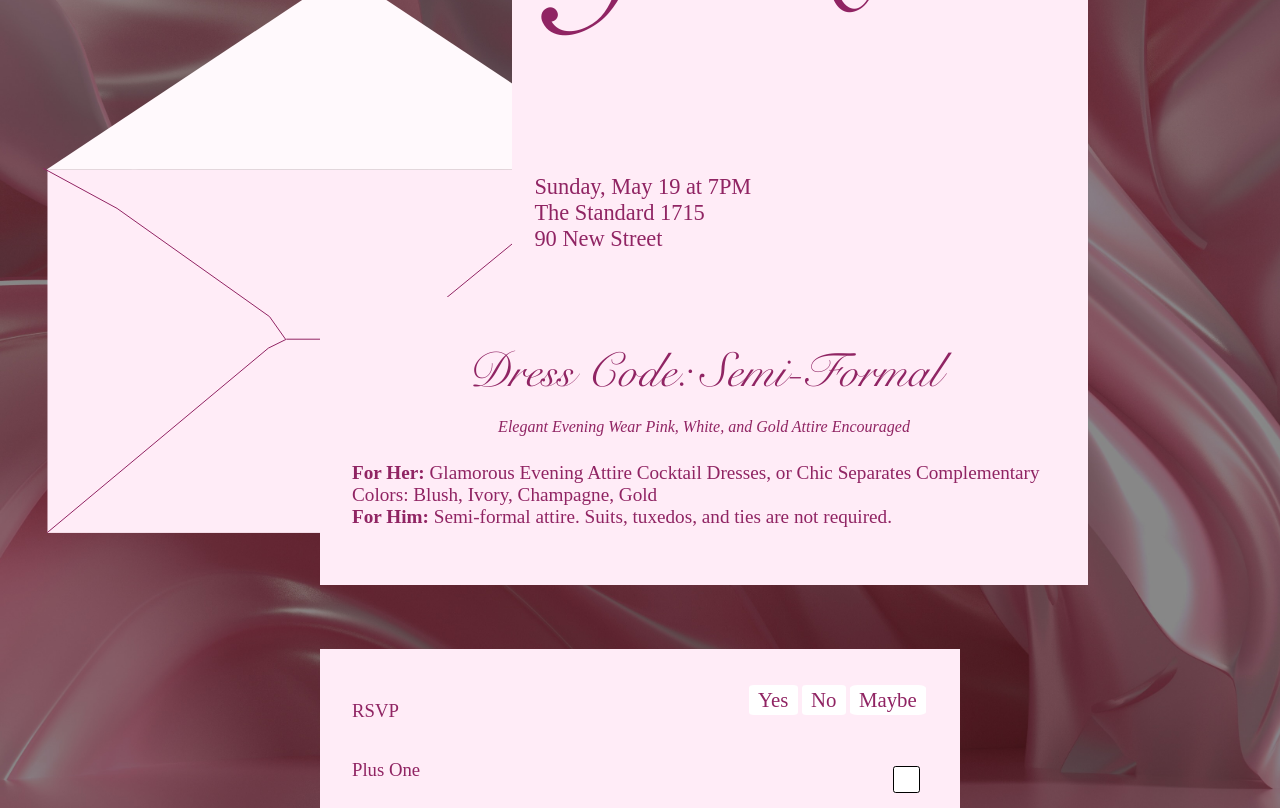
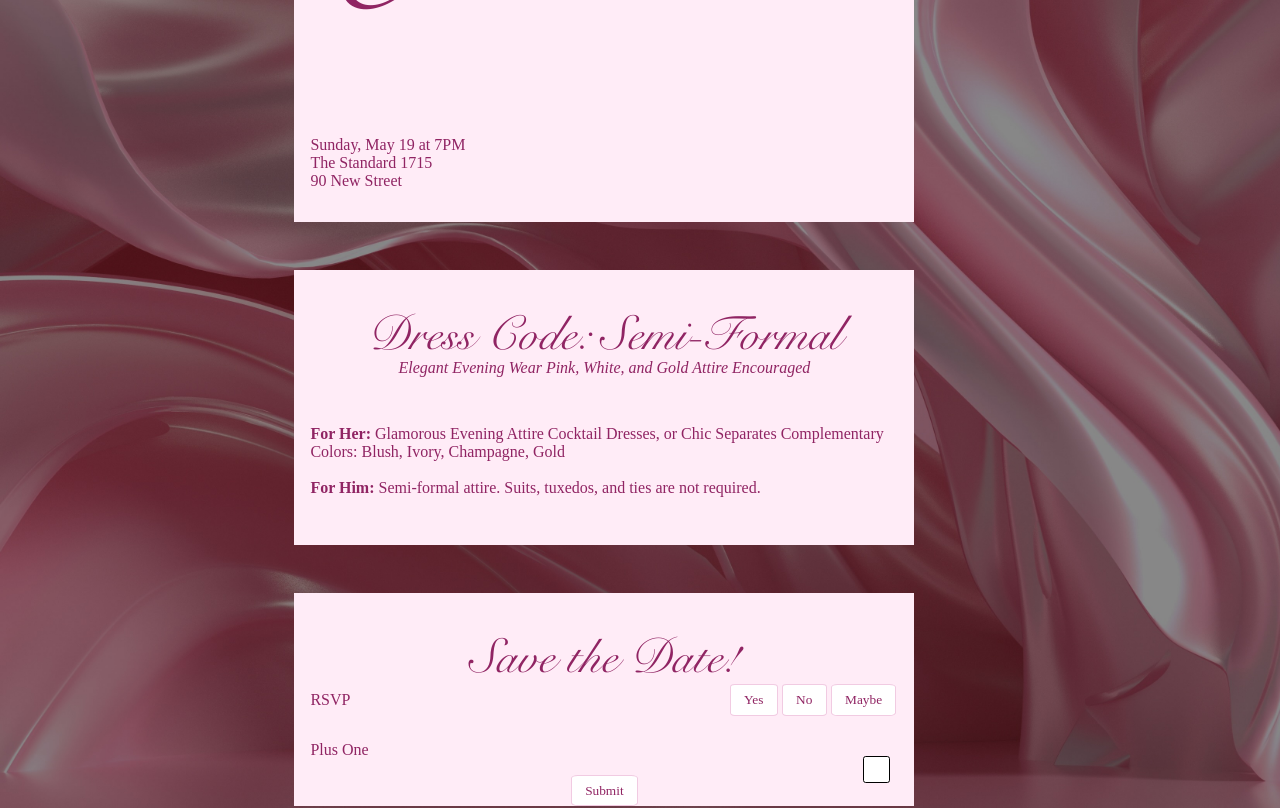
Before and after one commit to mahakanakala/maha.kanakala.com, a Next.js app: page /21-bday in a window 1280 px wide. Shown: the part 540-1348 px from the top of the page. Built offline with nearby package versions, Linux system fonts and the light colour scheme.

Commit message:
wip, fix spacing

```diff
--- a/src/app/21-bday/page.tsx
+++ b/src/app/21-bday/page.tsx
@@ -25,10 +25,11 @@ export default function BdayInvite() {
     return (
         <>
             <div className={styles.main}>
+                <div className={styles.contentContainer}>
                     <div className={styles.cardAndEnvelope}>
-                    <div className={styles.envelope}>
+                        {/* <div className={styles.envelope}>
                             <Image alt="envelope" title="envelope" src='/images/envolope.svg' height={562.21} width={689.41} />
-                    </div>
+                        </div> */}
                         <div className={styles.card}>
                             <div className={styles.cardNameAndGreeting}>
                                 <h3 className={styles.cardName}> To: {guestName || "Guest"} </h3> {/* Display the guest name */}
@@ -40,10 +41,11 @@ export default function BdayInvite() {
                                 The Standard 1715 <br />
                                 90 New Street </h3>
                         </div>
+                    </div>
                     <div className={styles.dressCodeContainer}>
                         <h3 className={styles.dressCodeTitle}> Dress Code: Semi-Formal </h3>
                         <p className={styles.dressCodeCaption}> <i>Elegant Evening Wear Pink, White, and Gold Attire Encouraged</i></p>
-                        <h4 className={styles.dressCodeDescription}> <b>For Her:</b> Glamorous Evening Attire Cocktail Dresses, or Chic Separates Complementary Colors: Blush, Ivory, Champagne, Gold <br />
+                        <h4 className={styles.dressCodeDescription}> <b>For Her:</b> Glamorous Evening Attire Cocktail Dresses, or Chic Separates Complementary Colors: Blush, Ivory, Champagne, Gold <br />  <br />
                             <b>For Him:</b> Semi-formal attire. Suits, tuxedos, and ties are not required.</h4>
                     </div>
                     <RsvpForm />
--- a/src/app/bday.module.css
+++ b/src/app/bday.module.css
@@ -2,6 +2,7 @@
   font-family: "Snell Roundhand";
   src: url("../../public/fonts/SnellRoundhand.ttf") format("opentype");
 }
+
 
 @import url('https://fonts.googleapis.com/css2?family=Playfair+Display:ital,wght@0,400..900;1,400..900&display=swap');
 
@@ -16,20 +17,19 @@
 }
 
 .main background-image {
-  filter:(
-          rgba(0, 0, 0, 0.7),
-          rgba(0, 0, 0, 0.7)
-        )
+  filter: (rgba(0, 0, 0, 0.7),
+      rgba(0, 0, 0, 0.7))
 }
 
 /* CARD & ENVELOPE */
-.cardAndEnvelope{
-  /* max-width: -moz-fit-content;
-  max-width: fit-content; */
-  margin-left: auto;
-  margin-right: auto;
-  padding-top: 2em;
+.contentContainer {
+  margin-left: var(--card-margin-left);
+  padding: 3em 8vw;
+
+
 }
+
+.cardAndEnvelope {}
 
 /* ENVELOPE */
 .envelopeContainer {
@@ -43,49 +43,50 @@
 }
 
 /* CARD */
-.card{
-  width: 45%;
-  position: relative;
+.card {
+  width: var(--card-width);
   background-color: #FFECF7;
-  align-self: right;
-  margin: 0% auto;
   z-index: 1;
-  margin-right: 15%;
-  height: 100%;
 }
 
-.cardTextBottom, .cardTextTop, .cardName {
+.cardTextBottom,
+.cardTextTop,
+.cardName {
   font-family: "Playfair Display", serif;
-  font-weight: 100;
-  font-size: 1.4em;
+  font-weight: 300;
+  font-size: 1em;
   padding: 2em;
-  margin:0;
+  margin: 0;
+  position: relative;
+  z-index: 2;
 }
+
 .cardNameAndGreeting {
   display: flex;
   color: #902463;
 }
 
-.cardName{
+.cardName {
   flex: 1;
   padding-left: 1em;
 }
 
-.cardTextTop{
+.cardTextTop {
   text-align: right;
   flex: 2;
   padding-right: 1em;
   /* padding-top: 2em; */
 }
 
-.cardTextBottom{
+.cardTextBottom {
   text-align: left;
   /* padding-bottom: 2em; */
   padding-left: 1em;
   color: #902463;
 }
 
-.cardTitle, .cardTitle2 {
+.cardTitle,
+.cardTitle2 {
   font-family: Snell Roundhand;
   font-weight: 100;
   transform: rotate(-26.28deg);
@@ -93,13 +94,17 @@
   justify-content: center;
   margin: 0 auto;
   color: #902463;
+  -moz-user-select: none;
+  -khtml-user-select: none;
+  -webkit-user-select: none;
 }
 
-.cardTitle{
+.cardTitle {
   font-size: 13em;
   margin-bottom: -.7em;
   padding-top: 0.5em;
   margin-left: -18%;
+
 }
 
 .cardTitle2 {
@@ -110,74 +115,85 @@
 }
 
 /* DRESS CODE */
-.dressCodeContainer, .successContainer {
-  padding: 2em;
-  margin: 0 auto;
-  width: 55%;
-  position: relative;
+.dressCodeContainer,
+.successContainer {
+  margin: 2em 0;
+  width: var(--card-width);
   background-color: #FFECF7;
-  margin-right: 15%;
 }
 
 .dressCodeTitle {
   font-family: Snell Roundhand;
   font-weight: 100;
   font-size: 3em;
-  margin-block-start: 0.25em;
-  margin-block-end: 0.25em;
+  padding: 1em 16px 0 16px;
+  margin-bottom: 0;
+  line-height: 0.7em;
   text-align: center;
-  color:#902463;
+  color: #902463;
 }
 
 .dressCodeCaption {
   font-family: "Playfair Display", serif;
   font-size: 1em;
   text-align: center;
-  color:#902463;
+  font-weight: 300;
+  margin-top: 0.5em;
+  margin-bottom: 3em;
+  color: #902463;
 }
 
 .dressCodeDescription {
   font-family: "Playfair Display", serif;
-  font-size: 1.2em;
+  font-size: 1em;
   font-weight: normal;
   text-align: left;
-  color:#902463;
+  color: #902463;
+  padding: 0 16px;
+  padding-bottom: 3em;
+  font-weight: 300;
 }
 
 /* FORM */
 .formBox {
-  padding-top: 6em;
-  padding-top: 4em;
+  background-color: #FFECF7;
+  width: var(--card-width);
 }
 
 .formContainer {
-  width: 50%;
   background-color: #FFECF7;
   margin-right: -20%;
   position: relative;
   margin: 0 auto;
-  display: grid;
-  grid-template-columns: 1fr 1fr;
 }
 
-.formQuestions, .formInputs {
+/* .formQuestions,
+.formInputs {
   display: grid;
   grid-auto-rows: auto;
   padding: 2em;
   font-size: 1.0em;
   color: #902463;
+} */
+.formQuestions {
+  display: flex;
+  padding: 0 16px;
+  justify-content: space-between;
+  align-items: center;
 }
 
-.formInputs{
+.formInputs {
   justify-items: end;
 }
 
 .formText {
   font-family: "Playfair Display", serif;
   font-weight: 100;
+  color: #902463;
 }
 
-.formBtn, .submitBtn {
+.formBtn,
+.submitBtn {
   background-color: white;
   color: black;
   font-family: 'Playfair Display', serif;
@@ -186,11 +202,11 @@
   padding: .1em .4em;
   text-align: center;
   display: inline-block;
-  font-size: 1.3em;
-  color:#902463;
+  color: #902463;
   margin: 4px 2px;
   cursor: pointer;
-  border: 1px solid transparent;
+  border: 1px solid #f1cbe2;
+  padding: 0.5em 1em;
 }
 
 .submitBtn {
@@ -198,11 +214,15 @@
   margin-top: 10px;
 }
 
-.formBtn:hover, .formBtn:focus, .submitBtn:hover, .submitBtn:focus {
+.formBtn:hover,
+.formBtn:focus,
+.submitBtn:hover,
+.submitBtn:focus {
   border: 1px solid black;
 }
 
-.formBtn:active, .submitBtn:active {
+.formBtn:active,
+.submitBtn:active {
   border: 1px solid black;
 }
 
@@ -210,14 +230,14 @@
   display: none;
 }
 
-.formCheckbox + label {
+.formCheckbox+label {
   position: relative;
   padding-left: 35px;
   cursor: pointer;
   font-size: 1em;
 }
 
-.formCheckbox + label:before {
+.formCheckbox+label:before {
   content: "";
   position: absolute;
   left: 0;
@@ -229,7 +249,7 @@
   border-radius: 10%;
 }
 
-.formCheckbox:checked + label:after {
+.formCheckbox:checked+label:after {
   content: "✔";
   left: 9px;
   top: 19px;
@@ -272,7 +292,7 @@
   margin: 0 auto;
   box-sizing: border-box;
   word-break: break-word;
-  border:0;
+  border: 0;
 }
 
 .successContainer {
--- a/src/app/components/RSVPForm.tsx
+++ b/src/app/components/RSVPForm.tsx
@@ -73,18 +73,21 @@ const Form = () => {
 
     return (
         <form className={styles.formBox} onSubmit={handleSubmit}>
+            <h3 className={styles.dressCodeTitle}> Save the Date! </h3>
             <div className={styles.formContainer}>
+
                 <div className={styles.formQuestions}>
-                    <h3 className={styles.formText}>RSVP</h3>
-                    <h3 className={styles.formText}>Plus One</h3>
-                    {formData.plusOne ? <h3 className={styles.formText}>Name</h3> : null}
-                </div>
-                <div className={styles.formInputs}>
+                    <p className={styles.formText}>RSVP</p>
                     <div>
                         <button className={styles.formBtn} type="button" onClick={() => handleRsvpResponse('Yes')}>Yes</button>
                         <button className={styles.formBtn} type="button" onClick={() => handleRsvpResponse('No')}>No</button>
                         <button className={styles.formBtn} type="button" onClick={() => handleRsvpResponse('Maybe')}>Maybe</button>
                     </div>
+                </div>
+
+                <div className={styles.formQuestions}>
+                    <p className={styles.formText}>Plus One</p>
+                    {formData.plusOne ? <p className={styles.formText}>Name</p> : null}
                     <div>
                         <input className={styles.formCheckbox} title="plus one" type="checkbox" checked={formData.plusOne} onChange={handleCheckboxChange} id="plusOne" name="plusOne" />
                         <label htmlFor="plusOne"></label>
@@ -95,6 +98,7 @@ const Form = () => {
                         )}
                     </div>
                 </div>
+
                 <button className={styles.submitBtn} type="submit">Submit</button>
                 {errorMessage && <p className={styles.error}>{errorMessage}</p>}
                 {isSubmitted && <p className={styles.success}>RSVP submitted!</p>}
--- a/src/app/globals.css
+++ b/src/app/globals.css
@@ -4,6 +4,8 @@ body {
   padding: 0;
   box-sizing: border-box;
   max-width: 100%;
+  --card-width: 620px;
+  --card-margin-left: 15vw;
 }
 
 a {
@@ -97,7 +99,7 @@ nav ul li a {
   padding-top: 0.5em;
 }
 
-.footerLinkName{
+.footerLinkName {
   text-align: left;
   margin: 0 auto;
   padding-top: 0.5em;
@@ -117,14 +119,17 @@ nav ul li a {
     max-width: 90%;
     padding-top: 2em;
   }
+
   .richTextContainer {
     padding: 0.05em;
     flex-basis: 0%;
     min-width: 100%;
   }
+
   .footerTextName {
     font-size: 1em;
   }
+
   .footerText {
     font-size: 1em;
   }
```
Lines whose indentation alone changed are shown as unchanged.
